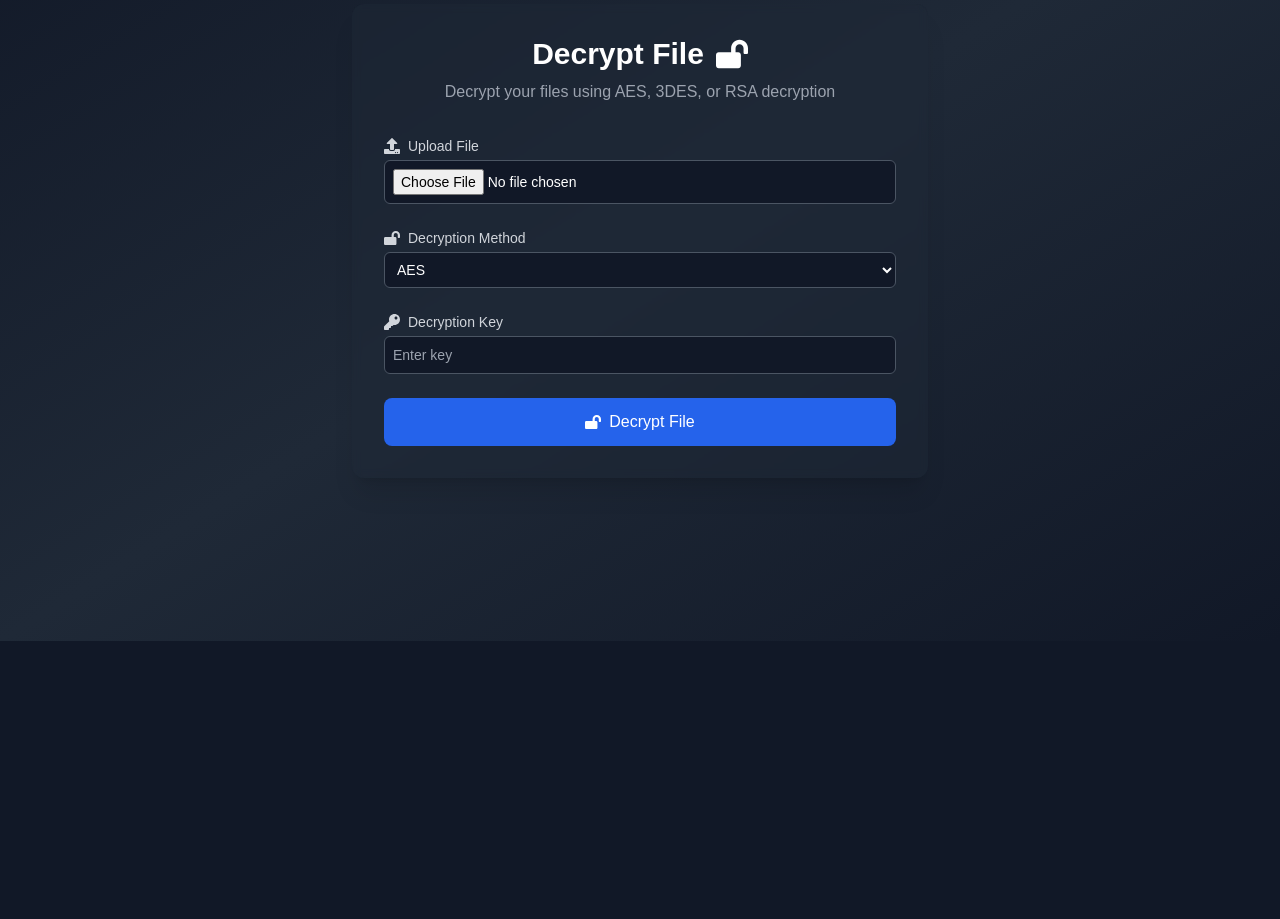
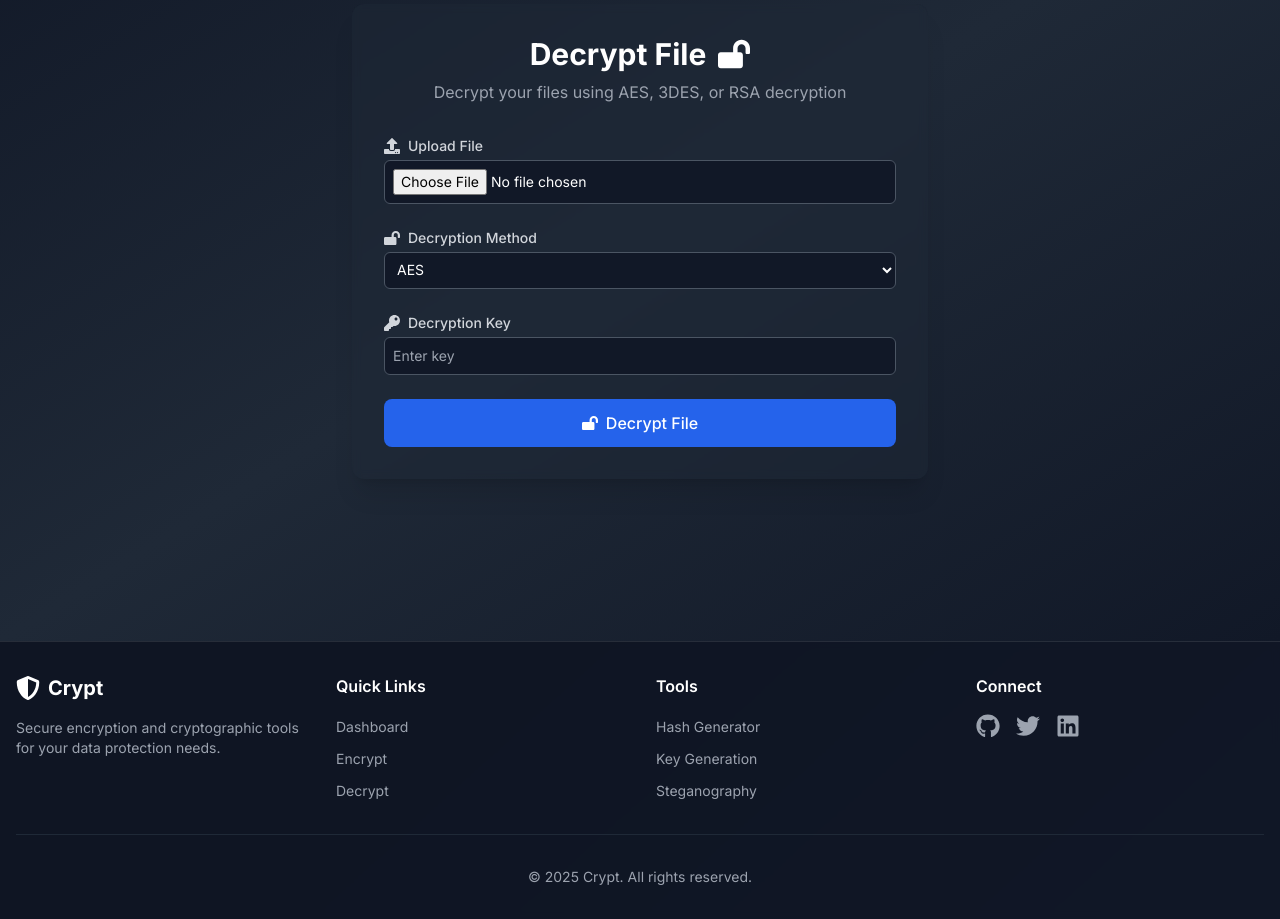
Before and after one commit to BobbyAl/crypt-webapp, a Next.js app: page /crypt-webapp/decrypt in a window 1280 px wide. Shown: the part 240-1159 px from the top of the page. Before the commit the page ends 881 px from the top, so only its background shows below. Built offline with nearby package versions, Linux system fonts and the light colour scheme.

Commit message:
Added footer, and updated NavBar

```diff
--- a/src/app/layout.jsx
+++ b/src/app/layout.jsx
@@ -1,19 +1,26 @@
-import './globals.css';
-import Navbar from '@/components/Navbar';
+import { Inter } from "next/font/google";
+import "./globals.css";
+import Navbar from "@/components/Navbar";
+import Footer from "@/components/Footer";
+
+const inter = Inter({ subsets: ["latin"] });
 
 export const metadata = {
-  title: 'Crypt',
-  description: 'Secure cryptography utility for file encryption, decryption, and key management',
+  title: "Crypt - Secure Encryption Tools",
+  description: "Secure encryption and cryptographic tools for your data protection needs.",
 };
 
 export default function RootLayout({ children }) {
   return (
     <html lang="en">
-      <body className="bg-gray-900 min-h-screen">
-        <Navbar />
-        <main>
-          {children}
-        </main>
+      <body className={inter.className}>
+        <div className="flex flex-col min-h-screen">
+          <Navbar />
+          <main className="flex-grow">
+            {children}
+          </main>
+          <Footer />
+        </div>
       </body>
     </html>
   );
--- /dev/null
+++ b/src/components/Footer.jsx
@@ -0,0 +1,106 @@
+"use client";
+
+import Link from 'next/link';
+import { FaGithub, FaTwitter, FaLinkedin, FaShieldAlt } from 'react-icons/fa';
+
+export default function Footer() {
+  return (
+    <footer className="bg-[#111827]/90 border-t border-white/10 backdrop-blur-sm">
+      <div className="max-w-7xl mx-auto px-4 py-8">
+        <div className="grid grid-cols-1 md:grid-cols-4 gap-8">
+          {/* Brand */}
+          <div className="space-y-4">
+            <Link href="/dashboard" className="flex items-center text-white font-bold text-xl">
+              <FaShieldAlt className="w-6 h-6 mr-2" />
+              Crypt
+            </Link>
+            <p className="text-gray-400 text-sm">
+              Secure encryption and cryptographic tools for your data protection needs.
+            </p>
+          </div>
+
+          {/* Quick Links */}
+          <div>
+            <h3 className="text-white font-semibold mb-4">Quick Links</h3>
+            <ul className="space-y-2">
+              <li>
+                <Link href="/dashboard" className="text-gray-400 hover:text-white text-sm">
+                  Dashboard
+                </Link>
+              </li>
+              <li>
+                <Link href="/encrypt" className="text-gray-400 hover:text-white text-sm">
+                  Encrypt
+                </Link>
+              </li>
+              <li>
+                <Link href="/decrypt" className="text-gray-400 hover:text-white text-sm">
+                  Decrypt
+                </Link>
+              </li>
+            </ul>
+          </div>
+
+          {/* Tools */}
+          <div>
+            <h3 className="text-white font-semibold mb-4">Tools</h3>
+            <ul className="space-y-2">
+              <li>
+                <Link href="/hash" className="text-gray-400 hover:text-white text-sm">
+                  Hash Generator
+                </Link>
+              </li>
+              <li>
+                <Link href="/keygen" className="text-gray-400 hover:text-white text-sm">
+                  Key Generation
+                </Link>
+              </li>
+              <li>
+                <Link href="/steganography" className="text-gray-400 hover:text-white text-sm">
+                  Steganography
+                </Link>
+              </li>
+            </ul>
+          </div>
+
+          {/* Social Links */}
+          <div>
+            <h3 className="text-white font-semibold mb-4">Connect</h3>
+            <div className="flex space-x-4">
+              <a
+                href="https://github.com"
+                target="_blank"
+                rel="noopener noreferrer"
+                className="text-gray-400 hover:text-white"
+              >
+                <FaGithub className="w-6 h-6" />
+              </a>
+              <a
+                href="https://twitter.com"
+                target="_blank"
+                rel="noopener noreferrer"
+                className="text-gray-400 hover:text-white"
+              >
+                <FaTwitter className="w-6 h-6" />
+              </a>
+              <a
+                href="https://linkedin.com"
+                target="_blank"
+                rel="noopener noreferrer"
+                className="text-gray-400 hover:text-white"
+              >
+                <FaLinkedin className="w-6 h-6" />
+              </a>
+            </div>
+          </div>
+        </div>
+
+        <div className="mt-8 pt-8 border-t border-gray-800">
+          <p className="text-center text-gray-400 text-sm">
+            © {new Date().getFullYear()} Crypt. All rights reserved.
+          </p>
+        </div>
+      </div>
+    </footer>
+  );
+}
--- a/src/components/Navbar.jsx
+++ b/src/components/Navbar.jsx
@@ -3,7 +3,7 @@
 import { useState } from 'react';
 import Link from 'next/link';
 import { usePathname } from 'next/navigation';
-import { FaChevronDown, FaUser, FaTachometerAlt, FaLock, FaShieldAlt } from 'react-icons/fa';
+import { FaChevronDown, FaUser, FaTachometerAlt, FaLock, FaShieldAlt, FaChevronUp } from 'react-icons/fa';
 
 export default function Navbar() {
   const [isModesOpen, setIsModesOpen] = useState(false);
@@ -27,7 +27,7 @@ export default function Navbar() {
           <div className="hidden md:flex items-center space-x-8">
             <Link
               href="/dashboard"
-              className={`inline-flex items-center px-1 pt-1 text-sm font-medium ${
+              className={`inline-flex items-center px-1 pt-1 text-base font-medium ${
                 isActive('/dashboard')
                   ? 'text-blue-400 border-b-2 border-blue-400'
                   : 'text-gray-300 hover:text-white'
@@ -38,16 +38,19 @@ export default function Navbar() {
             </Link>
 
             {/* Modes Dropdown */}
-            <div className="relative flex items-center">
+            <div
+              className="relative flex items-center"
+              onMouseEnter={() => setIsModesOpen(true)}
+              onMouseLeave={() => setIsModesOpen(false)}
+            >
               <button
-                onClick={() => setIsModesOpen(!isModesOpen)}
-                className={`inline-flex items-center px-1 text-sm font-medium ${
+                className={`inline-flex items-center px-1 text-base font-medium ${
                   isModesOpen ? 'text-blue-400' : 'text-gray-300 hover:text-white'
                 }`}
               >
                 <FaLock className="mr-2" />
                 Modes
-                <FaChevronDown className="ml-2" />
+                {isModesOpen ? <FaChevronUp className="ml-2" /> : <FaChevronDown className="ml-2" />}
               </button>
 
               {isModesOpen && (
```
